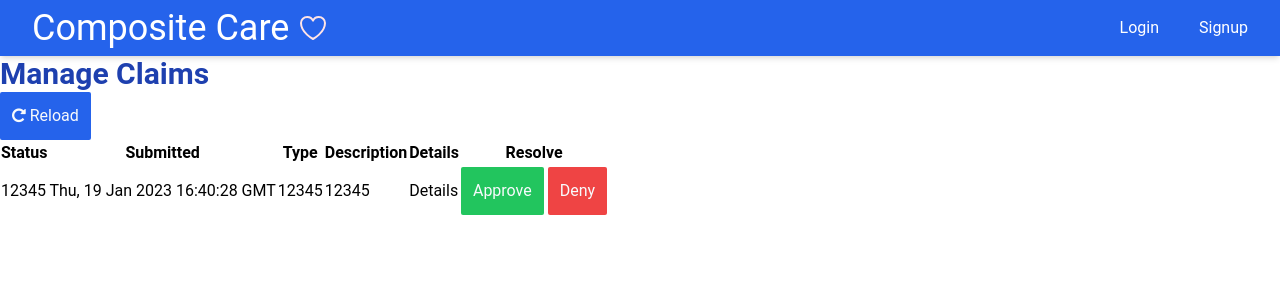
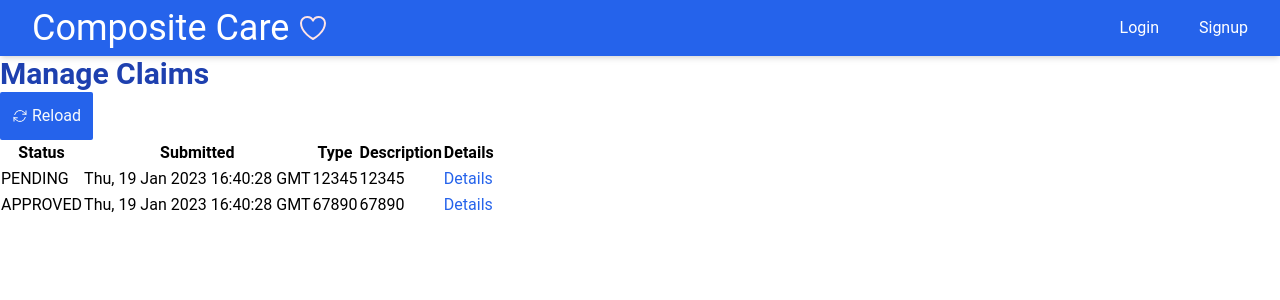
Before and after one commit to yth-3/P3-Frontend, a React (Create React App) app: page /insurer/claims in a window 1280 px wide. Shown: the top 300 px of the page. Built offline with nearby package versions, Linux system fonts and the light colour scheme.

Commit message:
resolve claim modal

```diff
--- a/src/components/Layout.tsx
+++ b/src/components/Layout.tsx
@@ -3,7 +3,7 @@ import { HeartIcon } from '@heroicons/react/24/outline';
 import { useSetRecoilState } from 'recoil';
 
 import { modalState } from '../App';
-import { LOGIN, SIGN_UP } from '../utility/constants';
+import { LOGIN, SIGNUP } from '../utility/constants';
 
 export default function Layout() {
   const setModal = useSetRecoilState(modalState);
@@ -25,7 +25,7 @@ export default function Layout() {
           </button>
           <button
             className='place-self-center'
-            onClick={() => setModal(SIGN_UP)}
+            onClick={() => setModal(SIGNUP)}
           >
             Signup
           </button>
--- a/src/components/Modal.tsx
+++ b/src/components/Modal.tsx
@@ -4,8 +4,9 @@ import Login from '../modals/Login';
 import Signup from '../modals/Signup';
 import Logout from '../modals/Logout';
 import './Modal.css';
-import { LOGIN, LOGOUT, SIGN_UP, VIEW_PATIENT_CLAIM } from '../utility/constants';
+import { LOGIN, LOGOUT, RESOLVE_PATIENT_CLAIM, SIGNUP, VIEW_PATIENT_CLAIM } from '../utility/constants';
 import ClaimDetail from '../modals/patient/ClaimDetail';
+import ResolveClaim from '../modals/insurer/ResolveClaim';
 
 export default function Modal() {
   const [modal, setModal] = useRecoilState(modalState);
@@ -24,9 +25,10 @@ export default function Modal() {
             onClick={(e) => e.stopPropagation()}
           >
             {modal === LOGIN && <Login />}
-            {modal === SIGN_UP && <Signup />}
+            {modal === SIGNUP && <Signup />}
             {modal === LOGOUT && <Logout />}
             {modal === VIEW_PATIENT_CLAIM && <ClaimDetail />}
+            {modal === RESOLVE_PATIENT_CLAIM && <ResolveClaim />}
           </div>
         </div>
       }
--- a/src/components/ui/ReloadButton.tsx
+++ b/src/components/ui/ReloadButton.tsx
@@ -1,16 +1,18 @@
+import { ArrowPathIcon } from "@heroicons/react/24/outline";
+
+
 type Props = {
     onClick: Function;
   };
   export default function ReloadButton({ onClick }: Props): JSX.Element {
     return (
       <>
-        <link rel="stylesheet" href="https://cdnjs.cloudflare.com/ajax/libs/font-awesome/4.7.0/css/font-awesome.min.css"></link>
         <button
-          className='bg-blue-600 hover:bg-blue-500 p-3 rounded-sm text-slate-50'
+          className='flex flex-row items-center bg-blue-600 hover:bg-blue-500 p-3 rounded-sm text-slate-50 gap-1'
           onClick={(e) => onClick(e)}
         >
-          <i className='fa fa-repeat'/>
-          { ' Reload' }
+          <ArrowPathIcon className='h-4 w-4'/>
+          { 'Reload' }
         </button>
       </>
     )
--- a/src/modals/Login.tsx
+++ b/src/modals/Login.tsx
@@ -3,7 +3,7 @@ import { useSetRecoilState } from 'recoil';
 
 import { modalState } from '../App';
 import LargeButton from '../components/ui/LargeButton';
-import { SIGN_UP } from '../utility/constants';
+import { SIGNUP } from '../utility/constants';
 
 export default function Login() {
   const [username, setUsername]= useState<string>("");
@@ -43,7 +43,7 @@ export default function Login() {
       <section className='flex gap-1 justify-center items-center text-lg'>
         { error && <p className='text-red-600'>{error}</p> }
         or
-        <LargeButton onClick={() => setModal(SIGN_UP)}>Create an account</LargeButton>
+        <LargeButton onClick={() => setModal(SIGNUP)}>Create an account</LargeButton>
       </section>
     </form>
   )
--- /dev/null
+++ b/src/modals/insurer/ResolveClaim.tsx
@@ -0,0 +1,36 @@
+import { useNavigate } from 'react-router-dom';
+import { useRecoilValue } from 'recoil';
+
+import { claimState } from '../../App';
+import { ApproveButton, DenyButton } from '../../components/ui/ResolveButton';
+
+export default function ResolveClaim() {
+  const claim = useRecoilValue(claimState);
+  const navigate = useNavigate();
+
+  return (
+    <div>
+      <h3><b>Claim ID:</b> {claim?.id}</h3>
+      <h3><b>Submitter ID:</b> {claim?.submitterId}</h3>
+      <h3><b>Date submitted:</b> {claim?.submitted.toUTCString()}</h3>
+      <h3><b>Amount claimed:</b>  {claim?.claimed}</h3>
+      <h3><b>Claim type:</b>  {claim?.type}</h3>
+      <h3><b>Claim description:</b>  {claim?.description}</h3>
+      <h3><b>Claim status:</b>  {claim?.status}</h3>
+      { claim?.receipt &&
+        <h3><b>Claim receipt:</b>  {claim?.receipt}</h3>
+      }
+      { claim?.resolverId ?
+        <>
+          <h3><b>Resolver ID:</b>  {claim?.resolverId}</h3>
+          <h3><b>Date resolved:</b>  {claim?.resolved?.toUTCString()}</h3>
+          <h3><b>Amount settled:</b>  {claim?.settled}</h3>
+        </> :
+        <section className='flex flex-row justify-center gap-5'>
+          <ApproveButton onClick={() => navigate("")} />
+          <DenyButton onClick={() => navigate("")}/>
+        </section>
+      }
+    </div>
+  )
+}
--- a/src/pages/LandingPage.tsx
+++ b/src/pages/LandingPage.tsx
@@ -4,7 +4,7 @@ import { modalState } from '../App';
 import './LandingPage.css';
 import LargeButton from '../components/ui/LargeButton';
 import InformationCard from '../components/landing_page/InformationCard';
-import { LOGIN, SIGN_UP } from '../utility/constants';
+import { LOGIN, SIGNUP } from '../utility/constants';
 
 const information = [
   {
@@ -41,7 +41,7 @@ export default function LandingPage() {
         Already a member?
         <LargeButton onClick={() => setModal(LOGIN)}>Log in</LargeButton>
         or
-        <LargeButton onClick={() => setModal(SIGN_UP)}>Create an account</LargeButton>
+        <LargeButton onClick={() => setModal(SIGNUP)}>Create an account</LargeButton>
       </section>
 
       <section className='flex justify-around gap-4'>
--- a/src/pages/insurer/InsurerClaimsPage.tsx
+++ b/src/pages/insurer/InsurerClaimsPage.tsx
@@ -1,7 +1,9 @@
 import { useNavigate } from 'react-router-dom';
+import { useSetRecoilState } from 'recoil';
+import { claimState, modalState } from '../../App';
 
 import ReloadButton from '../../components/ui/ReloadButton';
-import { ApproveButton, DenyButton } from '../../components/ui/ResolveButton';
+import { RESOLVE_PATIENT_CLAIM } from '../../utility/constants';
 import { Claim } from '../../utility/types';
 
 const claims: Claim[] = [
@@ -12,7 +14,19 @@ const claims: Claim[] = [
     claimed: 123,
     type: '12345',
     description: '12345',
-    status: '12345',
+    status: 'PENDING',
+  },
+  {
+    id: '67890',
+    submitterId: '12345',
+    submitted: new Date(),
+    claimed: 678,
+    type: '67890',
+    description: '67890',
+    status: 'APPROVED',
+    resolverId: '67890',
+    resolved: new Date(),
+    settled: 123
   }
 ];
 
@@ -38,7 +52,13 @@ type TableProps = {
 };
 
 function ClaimsTable({ claims }: TableProps) {
-  const navigate = useNavigate();
+  const setModal = useSetRecoilState(modalState);
+  const setClaim = useSetRecoilState(claimState);
+
+  function handleDetailsClick(claim: Claim) {
+    setModal(RESOLVE_PATIENT_CLAIM);
+    setClaim(claim);
+  }
 
   return (
     <table>
@@ -49,7 +69,6 @@ function ClaimsTable({ claims }: TableProps) {
           <th>Type</th>
           <th>Description</th>
           <th>Details</th>
-          <th>Resolve</th>
         </tr>
       </thead>
       <tbody>
@@ -61,11 +80,12 @@ function ClaimsTable({ claims }: TableProps) {
               <td>{claim.type}</td>
               <td>{claim.description}</td>
               <td>
-                <button>Details</button>
-              </td>
-              <td className='flex gap-1'>
-                <ApproveButton onClick={() => navigate("")}/>
-                <DenyButton onClick={() => navigate("")}/>
+                <button
+                  className='text-blue-600 hover:underline'
+                  onClick={() => handleDetailsClick(claim)}
+                >
+                  Details
+                </button>
               </td>
             </tr>
           )
--- a/src/utility/constants.ts
+++ b/src/utility/constants.ts
@@ -1,4 +1,5 @@
 export const LOGIN = 'login modal';
-export const SIGN_UP = 'sign up modal';
+export const SIGNUP = 'signup modal';
 export const LOGOUT = 'logout modal';
 export const VIEW_PATIENT_CLAIM = 'view patient claim modal';
+export const RESOLVE_PATIENT_CLAIM = 'resolve patient claim modal';
```
